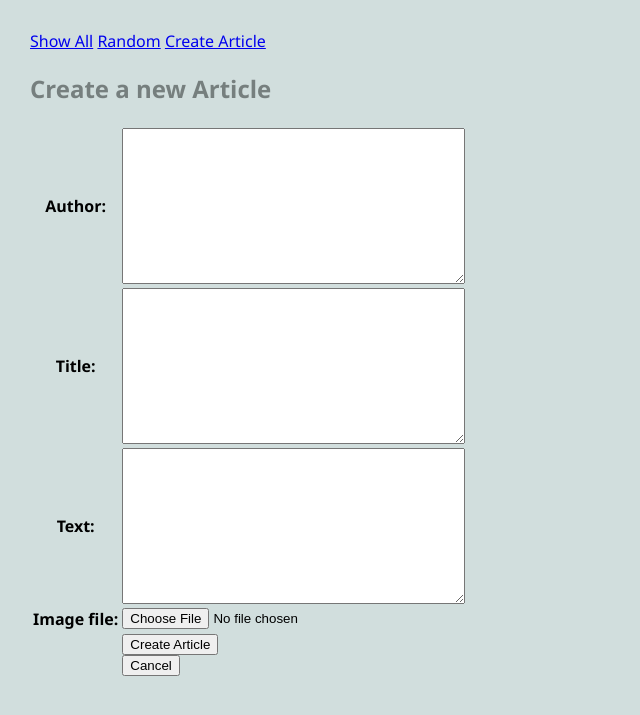
After one commit to azs-bu/cs412b1-examples, a Django app: page /blog/create_article in a window 1280 px wide. The commit adds this page. Shown: the top 715 px of the page, without its empty margins (0-640 px from the left). Run offline with Django 4.2, Linux system fonts and the light colour scheme.

Commit message:
Examples 7.1, 7.2: add ImageField; CreateArticle with image.

```diff
--- a/blog/forms.py
+++ b/blog/forms.py
@@ -1,13 +1,22 @@
 # blog/forms.py
 
 from django import forms
-from .models import Comment
+from .models import Comment, Article
 
 class CreateCommentForm(forms.ModelForm):
-    '''A form to add a COmment on an Article to the database'''
+    '''A form to add a Comment on an Article to the database'''
 
     class Meta:
         '''Associate this HTML form with the Comment data model'''
         model = Comment
         # fields = ['article', 'author', 'text'] # which fields to include in the form
         fields = ['author', 'text'] # which fields to include in the form]
+
+
+class CreateArticleForm(forms.ModelForm):
+    '''A form to add a new Article to the database.'''
+
+    class Meta:
+        '''Associate this HTML form with the Article data model.'''
+        model = Article
+        fields = ['author', 'title', 'text', 'image_file']
--- a/blog/models.py
+++ b/blog/models.py
@@ -1,6 +1,7 @@
 # blog/models.py
 # Definte the data objects for our application
 from django.db import models
+from django.urls import reverse
 
 # Create your models here.
 
@@ -12,7 +13,8 @@ class Article(models.Model):
     author = models.TextField(blank=False)
     text = models.TextField(blank=False)
     published = models.DateTimeField(auto_now=True)
-    image_url = models.URLField(blank=True)
+    # image_url = models.URLField(blank=True)
+    image_file = models.ImageField(blank=True) ## NEW
 
     def __str__(self):
         '''Return a string representation of this object.'''
@@ -24,6 +26,12 @@ class Article(models.Model):
         # use the ORM to retrieve Comments for which the FK is this Article
         comments = Comment.objects.filter(article=self)
         return comments
+
+    def get_absolute_url(self):
+        '''Return the URL that will display an instance of this object.'''
+        # self.pk is the primary key to this Article instance
+        return reverse('article', kwargs={'pk': self.pk})
+
 
 class Comment(models.Model):
     '''
--- a/blog/templates/blog/article.html
+++ b/blog/templates/blog/article.html
@@ -9,8 +9,8 @@
 <main class="grid-container">
     <article class="featured">
 
-        <img src="{{article.image_url}}" alt="{{article.image_url}}">
-
+        <!-- <img src="{{article.image_url}}" alt="{{article.image_url}}"> -->
+        <img src="{{article.image_file.url}}" alt="{{article.image_file.url}}">
         <div>
             <h2>{{article.title}}</h2>
             <h3>by {{article.author}} at {{article.published}}</h3>
--- a/blog/templates/blog/base.html
+++ b/blog/templates/blog/base.html
@@ -15,6 +15,7 @@
             <ul>
                 <li><a href="{% url 'show_all' %}">Show All</a></li>
                 <li><a href="{% url 'random' %}">Random</a></li>
+                <li><a href="{% url 'create_article' %}">Create Article</a></li>
             </ul>
         </nav>
 
--- /dev/null
+++ b/blog/templates/blog/create_article_form.html
@@ -0,0 +1,34 @@
+<!-- blog/templates/blog/create_article_form.html -->
+
+{% extends 'blog/base.html'  %}
+
+{% block content %}
+
+<h2>Create a new Article</h2>
+
+<form method="POST" enctype="multipart/form-data">
+{% csrf_token %}
+<!-- simple way to display the form, all one line -->
+<!-- {{form}} -->
+
+<!-- each field on its own line -->
+<!-- {{form.as_p}} -->
+
+<table>
+    <!-- display form as a table -->
+    {{form.as_table}}
+
+    <tr>
+        <td></td>
+        <td><input type="submit" name="submit" value="Create Article">
+        </form>
+        <!-- NOTE: the cancel button is its own form!!!! -->
+        <form action="{% url 'show_all' %}">
+            <input type="submit" name="Cancel" value="Cancel">
+        </form>
+        </td>
+    </tr>
+</table>
+
+
+{% endblock %}
--- a/blog/urls.py
+++ b/blog/urls.py
@@ -11,7 +11,8 @@ urlpatterns = [
     path(r'show_all', views.ShowAllView.as_view(), name="show_all"),
     path(r'article/<int:pk>', views.ArticleView.as_view(), name="article"),
     # path(r'create_comment', views.CreateCommentView.as_view(), name="create_comment"),
-    path(r'article/<int:pk>/create_comment', views.CreateCommentView.as_view(), name="create_comment"), ## NEW
+    path(r'article/<int:pk>/create_comment', views.CreateCommentView.as_view(), name="create_comment"),
+    path(r'create_article', views.CreateArticleView.as_view(), name='create_article'), ## NEW
 
 
 ]
--- a/blog/views.py
+++ b/blog/views.py
@@ -91,3 +91,18 @@ class CreateCommentView(CreateView):
 
         # delegate work to superclass version of this method
         return super().form_valid(form)
+
+
+class CreateArticleView(CreateView):
+    '''A view class to create a new Article instance.'''
+
+    form_class = CreateArticleForm
+    template_name = 'blog/create_article_form.html'
+
+    def form_valid(self, form):
+        '''This method is called as part of the form processing.'''
+
+        print(f'CreateArticleView.form_valid(): form.cleaned_data={form.cleaned_data}')
+
+        # let the superclass do the real work
+        return super().form_valid(form)
--- a/cs412/settings.py
+++ b/cs412/settings.py
@@ -127,6 +127,10 @@ STATICFILES_DIRS = [
     os.path.join(BASE_DIR, "static")
 ]
 
+MEDIA_ROOT = os.path.join(BASE_DIR, 'media/')
+MEDIA_URL = '/media/'
+
+
 # Default primary key field type
 # https://docs.djangoproject.com/en/4.2/ref/settings/#default-auto-field
 
--- a/cs412/urls.py
+++ b/cs412/urls.py
@@ -26,5 +26,7 @@ urlpatterns = [
     path("blog/", include("blog.urls")),
     # new!!
 
-] + static(settings.STATIC_URL,
-           document_root=settings.STATIC_ROOT)
+]
+
+urlpatterns += static(settings.STATIC_URL, document_root=settings.STATIC_ROOT)
+urlpatterns += static(settings.MEDIA_URL, document_root=settings.MEDIA_ROOT)
```
Also changed, not shown: blog/templates/blog/show_all.html (+6 -1 lines), blog/migrations/0004_remove_article_image_url_article_image_file.py (added), db.sqlite3, media/JL-1974.jpg (added), media/JL-NYC.jpg (added), media/JL-guitar.jpg (added), media/JL-imagine.jpg (added), 2 other files.
